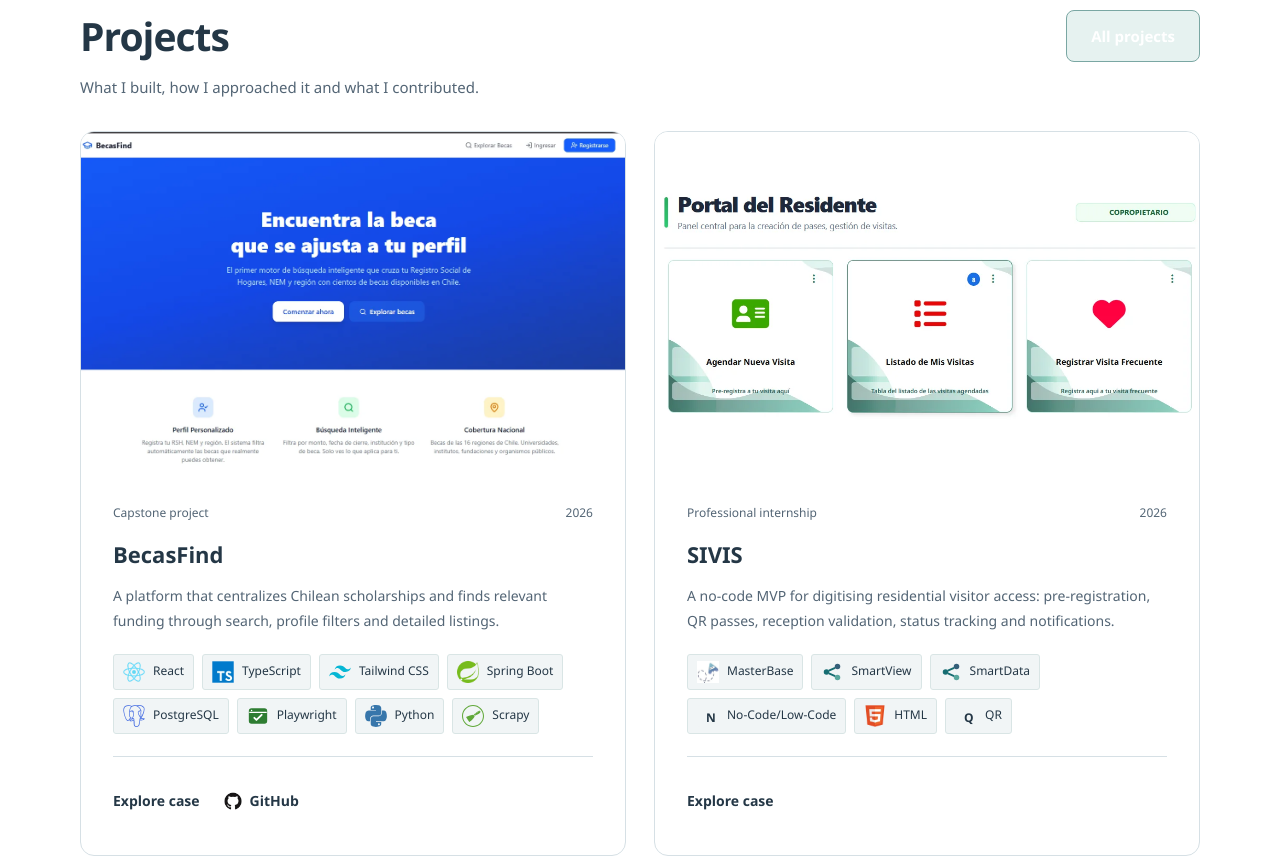
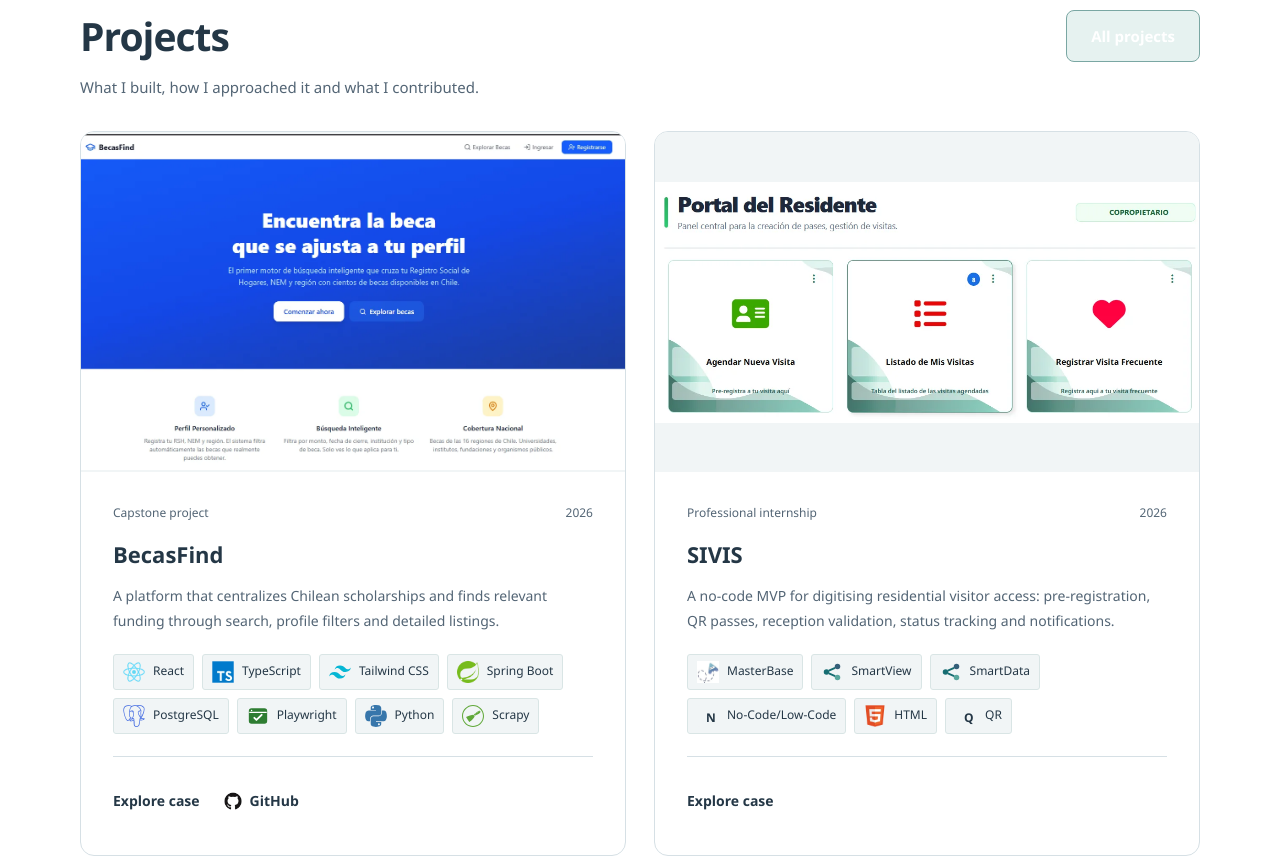
Before and after one commit to BenjaAranda/Portafolio-web, a Next.js app in the folder apps/web/: page /en in a window 1280 px wide. Shown: the part 1060-1916 px from the top of the page. Built offline with nearby package versions, Linux system fonts and the light colour scheme; no server answers.

Commit message:
fix(portfolio): show full project previews

```diff
--- a/apps/web/src/app/globals.css
+++ b/apps/web/src/app/globals.css
@@ -616,20 +616,13 @@
   margin: 0;
 }
 .project-card .media img {
-  object-fit: cover;
-}
-.project-card .media-contain-card {
-  background: #fff;
-}
-.project-card .media-contain-card img {
   object-fit: contain;
 }
 .project-card .media-mobile-card {
   background: #191622;
 }
 .project-card .media-mobile-card img {
-  object-fit: cover;
-  object-position: center 16%;
+  object-fit: contain;
 }
 .case-page > .eyebrow {
   margin-top: 32px;
--- a/apps/web/src/components/portfolio.tsx
+++ b/apps/web/src/components/portfolio.tsx
@@ -56,12 +56,6 @@
 
 export function ProjectCard({ project, locale }: { project: Project; locale: Locale }) {
   const c = copy[locale];
-  const mediaClassName = [
-    project.slug === 'levelup-mobile' ? 'media-mobile-card' : '',
-    project.slug === 'sivis' ? 'media-contain-card' : '',
-  ]
-    .filter(Boolean)
-    .join(' ');
   return (
     <article className="project-card">
       {project.image ? (
@@ -75,7 +69,7 @@
             image={project.image}
             locale={locale}
             sizes="(max-width: 960px) 100vw, 50vw"
-            className={mediaClassName}
+            className={project.slug === 'levelup-mobile' ? 'media-mobile-card' : ''}
           />
         </PortfolioLink>
       ) : (
```
Also changed, not shown: 1 other file (tests, documents, lock files or other folders).
